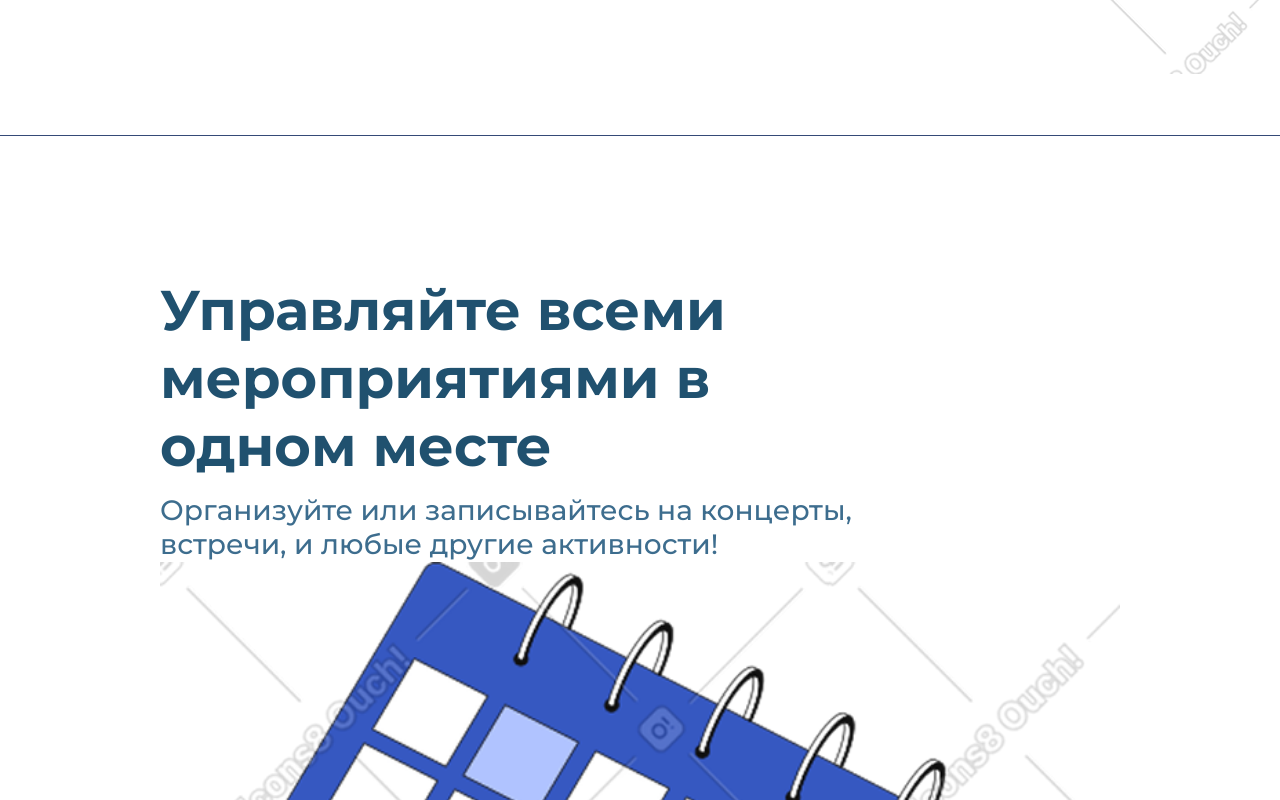
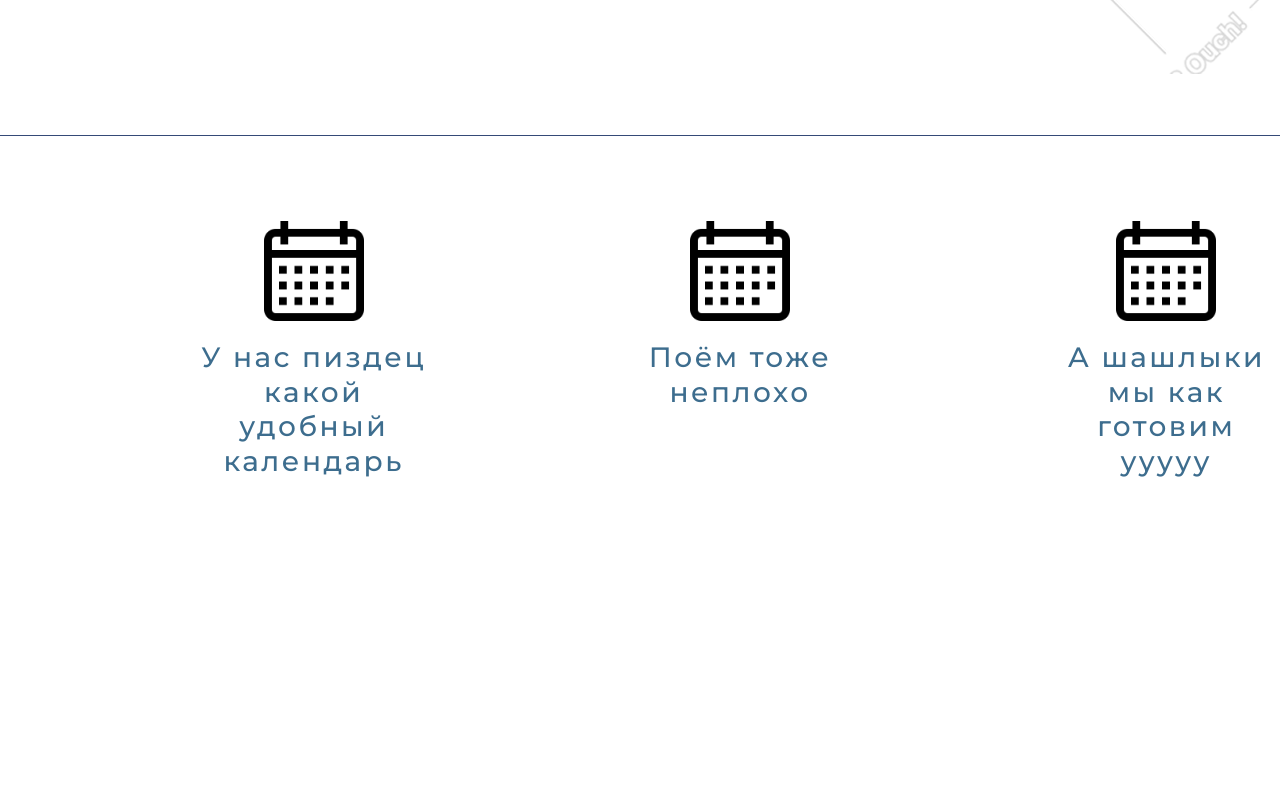
Before and after one commit to neograne/Eventify, a React (Create React App) app in the folder code/frontend/: page / in a window 1280 px wide. Shown: the part 780-1580 px from the top of the page. Built offline with nearby package versions, Linux system fonts and the light colour scheme.

Commit message:
feat: Сделал разметку приложения по веб-архитектуре

```diff
--- a/code/frontend/src/App.js
+++ b/code/frontend/src/App.js
@@ -2,31 +2,38 @@
 import { BrowserRouter as Router, Route, Routes } from 'react-router-dom';
 
 import Header from './components/Header';
+import Footer from './components/Footer';
 
 import NewCompetition from './pages/NewMeetingForm';
 import Login from './pages/LoginForm';
 import RegistrationForm from './pages/RegistrationForm';
 import AddSpeakerForm from './pages/AddSpeakerForm';
 import Main from './pages/Main';
-import Footer from './components/Footer';
+import DevListPages from './pages/DevListPages';
+import EventsList from './pages/EventsList';
+import EventInfo from './pages/EventInfo';
+import Profile from './pages/Profile';
 
 
 function App() {
   return (
     <Router>
       <div>
-        <Header />
         <main>
           <Routes>
-            <Route path="/" element={<Main />} />
-            <Route path="/login" element={<Login />} />
-            <Route path="/reg" element={<RegistrationForm />} />
-            <Route path="/new-meeting" element={<NewCompetition />} />
-            <Route path="/new-meeting/add-speaker" element={<AddSpeakerForm />} />
+            <Route path="/" element={<div><Header/> <Main /> <Footer/></div>} />
+            <Route path="/profile" element={<div><Header/> <Profile /> <Footer/></div>} />
+            <Route path="/auth/login" element={<div><Header/> <Login /> <Footer/></div>} />
+            <Route path="/auth/registration" element={<div><Header/> <RegistrationForm /> <Footer/></div>} />
+            <Route path="/new-meeting" element={<div><Header/> <NewCompetition /> <Footer/></div>} />
+            <Route path="/new-meeting/add-speaker" element={<div><Header/> <AddSpeakerForm /> <Footer/></div>} />
+            <Route path="/list" element={<div><Header/> <EventsList /> <Footer/></div>} />
+            <Route path="/list/event-info" element={<div><Header/> <EventInfo /> <Footer/></div>} />
+
+            <Route path="/dev/list-pages" element={<DevListPages />} />
           </Routes>
         </main>
 
-        <Footer />
       </div>
     </Router>
   );
--- a/code/frontend/src/components/Footer.js
+++ b/code/frontend/src/components/Footer.js
@@ -19,6 +19,7 @@
     justifyContent: "center",
     height: "50px",
 
+
     left: "0",
     bottom: "0",
     width: "100%",
--- a/code/frontend/src/components/Header.js
+++ b/code/frontend/src/components/Header.js
@@ -6,14 +6,14 @@
   return (
     <nav style={styles.container}>
       <div style={styles.box}>
-        <a href="/#" style={styles.logo}>
+        <a href="/" style={styles.logo}>
           <img src={logo} alt="logo" width={49} height={49}/>
           <text style={styles.name}>Eventify</text>
         </a>
         <ul style={styles.horizontalList}>
-          <li style={styles.item}><a style={styles.a} href="/">Мероприятия</a></li>
+          <li style={styles.item}><a style={styles.a} href="/list">Мероприятия</a></li>
           <li style={styles.item}><a style={styles.a} href="/about-product">О продукте</a></li>
-          <li style={styles.item}><a style={styles.a} href="/login">Войти</a></li>
+          <li style={styles.item}><a style={styles.a} href="/auth/login">Войти</a></li>
         </ul>
       </div>
     </nav>
--- /dev/null
+++ b/code/frontend/src/pages/DevListPages.js
@@ -0,0 +1,26 @@
+import React from 'react';
+import { Link } from 'react-router-dom';
+
+const DevListPages = () => {
+  return (
+    <nav>
+        <ul>
+            <li><Link to="/">/</Link></li>
+            <li><Link to="/auth/login">/auth/login</Link></li>
+            <li><Link to="/auth/reg">/auth/reg</Link></li>
+            <li><Link to="/about">/about</Link></li>
+            <li><Link to="/list">/list</Link></li>
+            <li><Link to="/list/event-info">/list/event-info</Link></li>
+
+        </ul>
+    </nav>
+  );
+};
+
+const styles = {
+  container: {
+
+  },
+}
+
+export default DevListPages;
--- /dev/null
+++ b/code/frontend/src/pages/EventInfo.js
@@ -0,0 +1,31 @@
+import React from 'react';
+import { Link } from 'react-router-dom';
+
+const Events = () => {
+  return (
+    <nav>
+      <h1>Информация о мероприятии</h1>
+      <ul>
+        <ul>
+          <li><h3>Дата время место</h3></li>
+          <li><h3>Спикеры расписание</h3></li>
+          <li><h3>Регистрация на меро</h3></li>
+        </ul>
+
+        <li><h3>Учет участников</h3></li>
+        <li><h3>Сбор обратной связи</h3></li>
+      </ul>
+
+
+
+    </nav>
+  );
+};
+
+const styles = {
+  container: {
+
+  },
+}
+
+export default Events;
--- /dev/null
+++ b/code/frontend/src/pages/EventsList.js
@@ -0,0 +1,73 @@
+import React from 'react';
+import { Link } from 'react-router-dom';
+
+const Events = () => {
+  return (
+    <nav>
+        <h2>Список мероприятий</h2>
+        <ul>
+            <li>
+              <Link to="/list/event-info?id=0">Мероприятие 0</Link>
+              <nav>
+                <h1>Информация о мероприятии</h1>
+
+                <ul>
+                  <li><h3>Дата время место</h3></li>
+                  <li><h3>Спикеры расписание</h3></li>
+                  <li><h3>Регистрация на меро</h3></li>
+                </ul>
+              </nav>
+            </li>
+
+            <li>
+              <Link to="/list/event-info?id=1">Мероприятие 1</Link>
+              <nav>
+                <h1>Информация о мероприятии</h1>
+
+                <ul>
+                  <li><h3>Дата время место</h3></li>
+                  <li><h3>Спикеры расписание</h3></li>
+                  <li><h3>Регистрация на меро</h3></li>
+                </ul>
+              </nav>
+            </li>
+
+            <li>
+              <Link to="/list/event-info?id=2">Мероприятие 2</Link>
+              <nav>
+                <h1>Информация о мероприятии</h1>
+
+                <ul>
+                  <li><h3>Дата время место</h3></li>
+                  <li><h3>Спикеры расписание</h3></li>
+                  <li><h3>Регистрация на меро</h3></li>
+                </ul>
+              </nav>
+            </li>
+
+            <li>
+              <Link to="/list/event-info?id=3">Мероприятие 3</Link>
+              <nav>
+                <h1>Информация о мероприятии</h1>
+
+                <ul>
+                  <li><h3>Дата время место</h3></li>
+                  <li><h3>Спикеры расписание</h3></li>
+                  <li><h3>Регистрация на меро</h3></li>
+                </ul>
+              </nav>
+            </li>
+        </ul>
+
+        <h2>Календарь мероприятий</h2>
+    </nav>
+  );
+};
+
+const styles = {
+  container: {
+
+  },
+}
+
+export default Events;
--- a/code/frontend/src/pages/LoginForm.js
+++ b/code/frontend/src/pages/LoginForm.js
@@ -1,15 +1,16 @@
 import React, { useState } from "react";
+import { useNavigate } from 'react-router-dom';
 
 const LoginForm = () => {
   // Состояния для хранения данных формы
   const [email, setEmail] = useState("");
   const [password, setPassword] = useState("");
 
-  // Обработчик отправки формы
+  const navigate = useNavigate();
   const handleSubmit = (e) => {
     e.preventDefault(); // Предотвращаем перезагрузку страницы
     console.log("Вход:", { email, password });
-    // Здесь можно добавить логику для отправки данных на сервер
+    navigate('/profile');
   };
 
   return (
@@ -45,8 +46,16 @@
         <button type="submit" style={styles.button}>
           Войти
         </button>
-
-
+        <div style={styles.buttons}>
+          <div>
+            <p>Нет аккаунта?</p>
+            <a href="/auth/registration"><p>Зарегистрироваться</p></a>
+          </div>
+          <div>
+            <p>Забыли пароль?</p>
+            <a href="/auth/reset-password"><p>Восстановить</p></a>
+          </div>
+        </div>
       </form>
     </div>
   );
@@ -88,6 +97,10 @@
     borderRadius: "4px",
     cursor: "pointer",
   },
+  buttons: {
+    display: "flex",
+    gap: "100px"
+  }
 };
 
 export default LoginForm;
--- a/code/frontend/src/pages/Main.js
+++ b/code/frontend/src/pages/Main.js
@@ -1,5 +1,6 @@
 import React from "react";
 import calendar from "../img/calendar.png";
+import calendarIcon from "../img/calendarIcon.png";
 import '../fonts/fonts.css';
 
 const Main = () => {
@@ -19,9 +20,23 @@
       </section>
 
       <section style={{...styles.section2, ...styles.section}}>
-        <h1 style={{...styles.title, ...styles.title2}}>Управляйте всеми мероприятиями в одном месте</h1>
-        <p style={{...styles.text, ...styles.text2}}>Организуйте или записывайтесь на концерты, встречи, и любые другие активности!</p>
-        <img src={calendar} style={styles.img} alt="img"/>
+        <ul style={styles.advantageList}>
+          <li style={styles.advantageItem}>
+            <img style={styles.advantageImg} src={calendarIcon} alt="advantage"/>
+            <h3 style={styles.advantageText}>У нас пиздец какой удобный календарь</h3>
+          </li>
+          <li style={styles.advantageItem}>
+            <img style={styles.advantageImg} src={calendarIcon} alt="advantage"/>
+            <h3 style={styles.advantageText}>Поём тоже неплохо</h3>
+          </li>
+          <li style={styles.advantageItem}>
+            <img style={styles.advantageImg} src={calendarIcon} alt="advantage"/>
+            <h3 style={styles.advantageText}>А шашлыки мы как готовим ууууу</h3>
+          </li>
+        </ul>
+        {/* <h1 style={{...styles.title, ...styles.title2}}>Управляйте всеми мероприятиями в одном месте</h1> */}
+        {/* <p style={{...styles.text, ...styles.text2}}>Организуйте или записывайтесь на концерты, встречи, и любые другие активности!</p> */}
+        {/* <img src={calendar} style={styles.img} alt="img"/> */}
       </section>
 
       <section style={{...styles.section3, ...styles.section}}>
@@ -56,12 +71,8 @@
   section: {
     borderBottom: "1px solid #354A77",
     paddingLeft: "160px",
-    paddingRight: "160px",
-    marginTop: "140px",
   },
   img: {
-    height: "100%",
-    width: "100%",
     marginBottom: "61px",
     marginTop: "-27px",
   },
@@ -69,6 +80,7 @@
   section1: {
     display: "flex",
     gap: "254px",
+    paddingTop: "140px",
   },
   text1: {
     width: "650px",
@@ -89,7 +101,7 @@
 
     height: "93px",
 
-    marginTop: "54px"
+    marginTop: "54px",
   },
   loginButton: {
     display: "flex",
@@ -117,7 +129,43 @@
     width: "244px",
   },
 
+  advantageList: {
+    display: "flex",
+    justifyContent: "center",
+    gap: "199px",
+    listStyle: "none",
+    marginTop: "0",
+    paddingTop: "85px",
+  },
+  advantageItem: {
+    textAlign: 'center',
+    width: "278px",
+    height: "249px",
+
+  },
+  advantageImg: {
+    width: "100px",
+    height: "100px",
+    display: "block",
+    marginLeft: "auto",
+    marginRight: "auto",
+
+  },
+  advantageText: {
+    textAlign: "center",
+    lineHeight: "100%",
+    fontSize: "28px",
+    marginTop: "19px",
+    height: "130px",
+    fontWeight: "500",
+    letterSpacing: 2.5,
+    lineHeight: 1.24,
+    color: "#3D6D8E",
+
+  },
+
   section2: {
+    height: "915px",
 
   },
   text2: {
--- /dev/null
+++ b/code/frontend/src/pages/Profile.js
@@ -0,0 +1,23 @@
+import React from 'react';
+import { Link } from 'react-router-dom';
+
+const Profile = () => {
+  return (
+    <nav>
+      <h1>Профиль</h1>
+      <ul>
+        <li><h3>Инфа в профиле (имя фамилия и т.д.)</h3></li>
+        <li><h3>Организованные меро</h3></li>
+        <li><h3>Меро, в которых приянял участие</h3></li>
+      </ul>
+    </nav>
+  );
+};
+
+const styles = {
+  container: {
+
+  },
+}
+
+export default Profile;
```
Also changed, not shown: code/frontend/src/img/calendarIcon.png (added).
